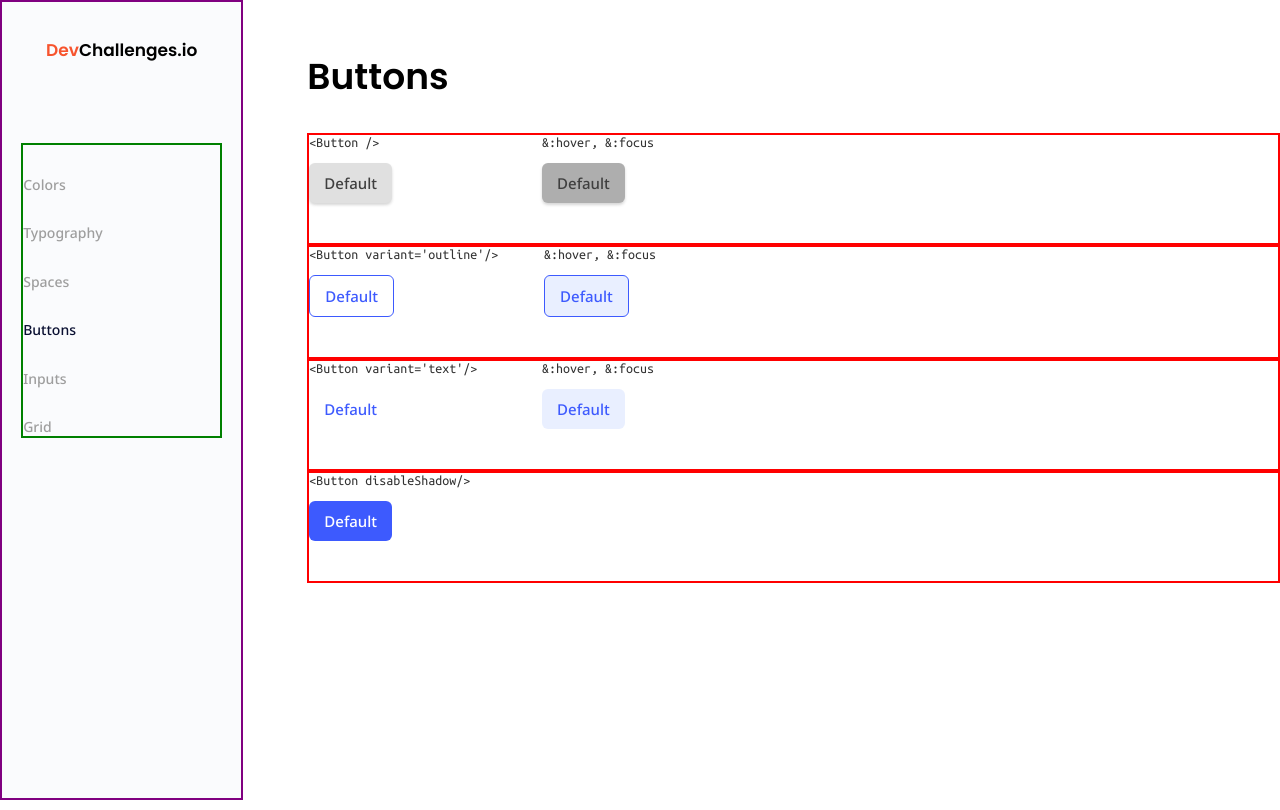
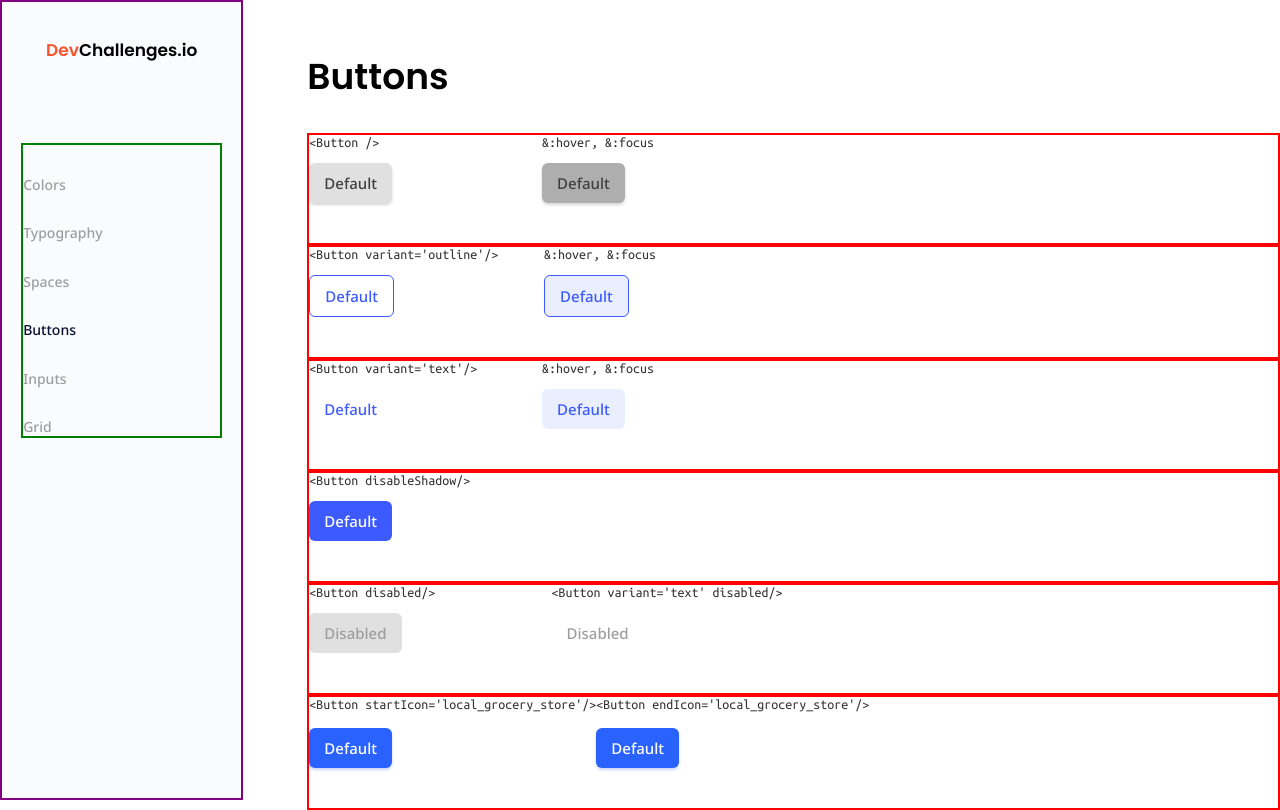
Before and after one commit to sidramwaseem/Button-Component, a React (Create React App) app: page / in a window 1280 px wide. Built offline with nearby package versions, Linux system fonts and the light colour scheme.

Commit message:
Update App.js

```diff
--- a/src/App.js
+++ b/src/App.js
@@ -66,6 +66,48 @@ function App() {
           border="none"
           />
         </div>
+        <div className="row">
+          <Buttons
+          text="&lt;Button disabled/&gt;"
+          bgColor="#E0E0E0"
+          color="#9E9E9E"
+          btnText="Disabled"
+          cursor= "not-allowed"
+          border="none"
+          />
+          <Buttons
+          text="&lt;Button variant='text' disabled/&gt;"
+          bgColor="#fff"
+          color="#9E9E9E"
+          btnText="Disabled"
+          cursor= "not-allowed"
+          border="none"
+          />
+        </div>
+
+        {/* LOCAL_GROCERY_STORE ROW*/}
+
+        <div className="row">
+          <Buttons
+          text="&lt;Button startIcon='local_grocery_store'/&gt;"
+          bgColor="#2962FF"
+          color="#FFFFFF"
+          btnText="Default"
+          boxShadow="0px 2px 3px rgba(0, 49, 202, 0.2)"
+          class="store-row"
+          startIcon="local_grocery_store"
+          />
+          <Buttons
+          text="&lt;Button endIcon='local_grocery_store'/&gt;"
+          bgColor="#2962FF"
+          color="#FFFFFF"
+          btnText="Default"
+          boxShadow="0px 2px 3px rgba(0, 49, 202, 0.2)"
+          class="store-row"
+          endIcon="local_grocery_store"
+
+          />
+        </div>
       </div>
     </section>
   );
```
